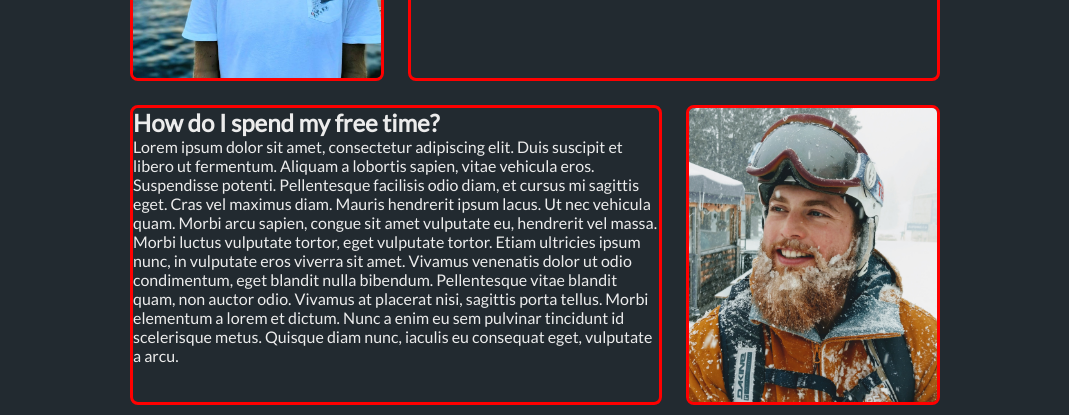
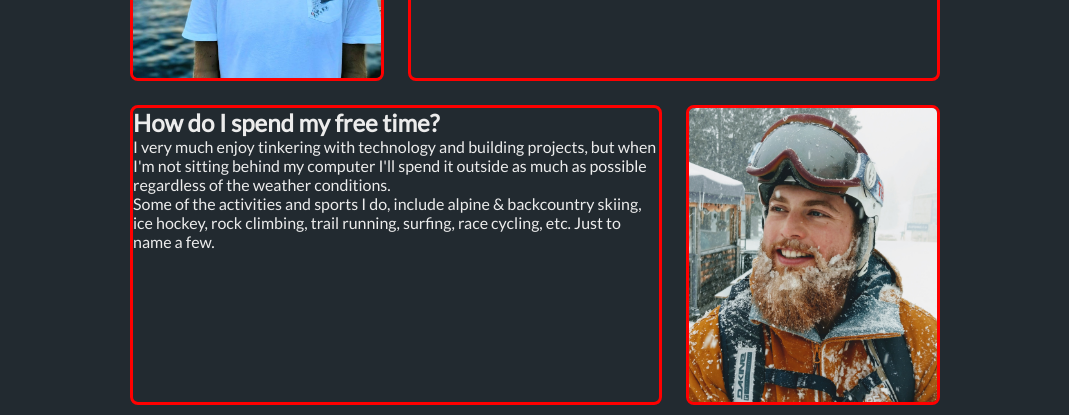
Before and after one commit to DankersW/dankersw.github.io, a React (Create React App) app: page / in a window 1280 px wide. Shown: the part 1640-2055 px from the top of the page, without its empty margins (105-1174 px from the left). Built offline with nearby package versions, Linux system fonts and the light colour scheme.

Commit message:
more text

```diff
--- a/src/pages/about/about.tsx
+++ b/src/pages/about/about.tsx
@@ -34,7 +34,8 @@ export default function About() {
                 <div className="grid-item grid-item-wide">
                     <div className="grid-item-content">
                         <h2>How do I spend my free time?</h2>
-                        <p>Lorem ipsum dolor sit amet, consectetur adipiscing elit. Duis suscipit et libero ut fermentum. Aliquam a lobortis sapien, vitae vehicula eros. Suspendisse potenti. Pellentesque facilisis odio diam, et cursus mi sagittis eget. Cras vel maximus diam. Mauris hendrerit ipsum lacus. Ut nec vehicula quam. Morbi arcu sapien, congue sit amet vulputate eu, hendrerit vel massa. Morbi luctus vulputate tortor, eget vulputate tortor. Etiam ultricies ipsum nunc, in vulputate eros viverra sit amet. Vivamus venenatis dolor ut odio condimentum, eget blandit nulla bibendum. Pellentesque vitae blandit quam, non auctor odio. Vivamus at placerat nisi, sagittis porta tellus. Morbi elementum a lorem et dictum. Nunc a enim eu sem pulvinar tincidunt id scelerisque metus. Quisque diam nunc, iaculis eu consequat eget, vulputate a arcu.</p>
+                        <p>I very much enjoy tinkering with technology and building projects, but when I'm not sitting behind my computer I'll spend it outside as much as possible regardless of the weather conditions. </p>
+                        <p>Some of the activities and sports I do, include alpine & backcountry skiing, ice hockey, rock climbing, trail running, surfing, race cycling, etc. Just to name a few.</p>
                     </div>
                 </div>
                 <div className="grid-item"> <img src={wouterSnowPic} alt="Snow"/>  </div>
```
